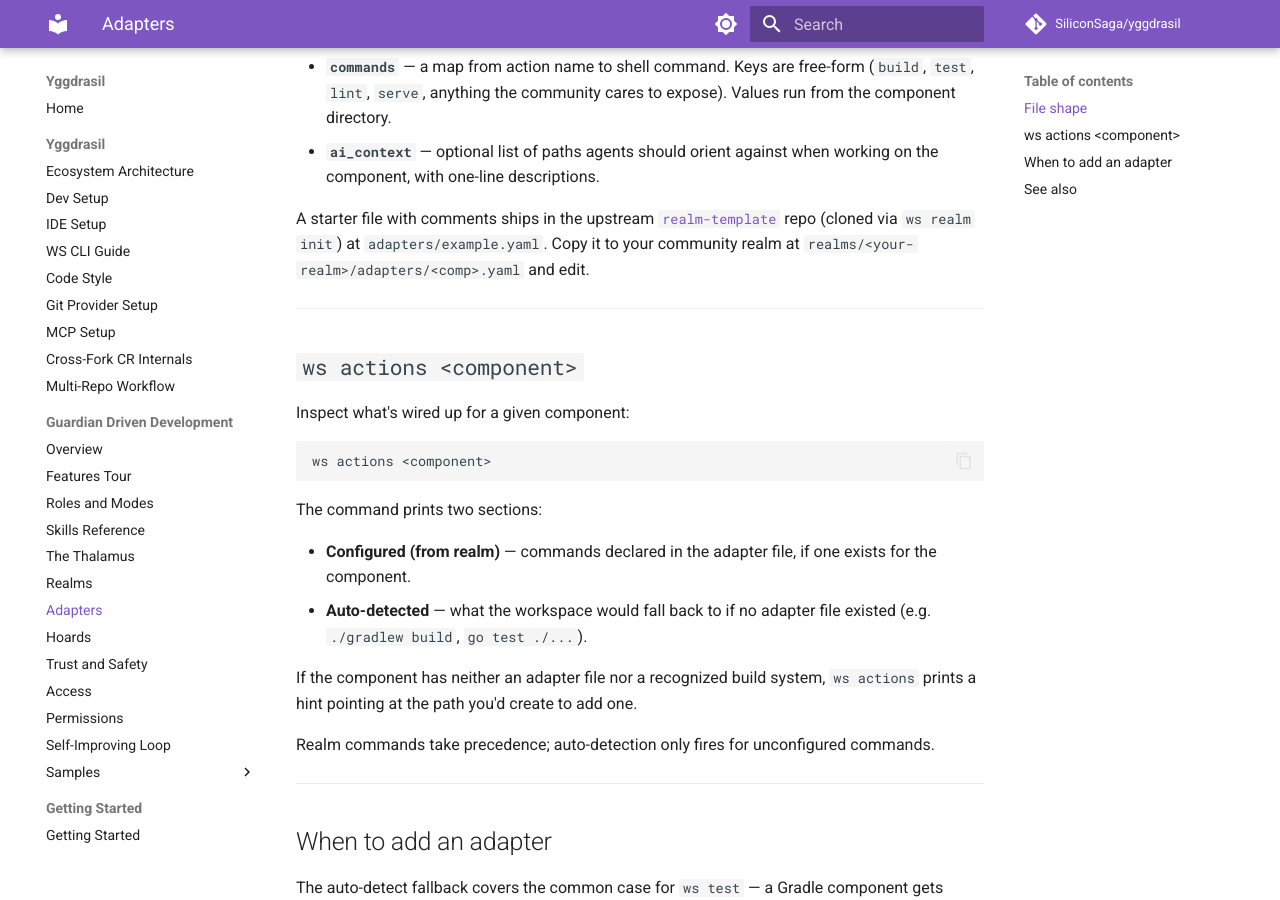
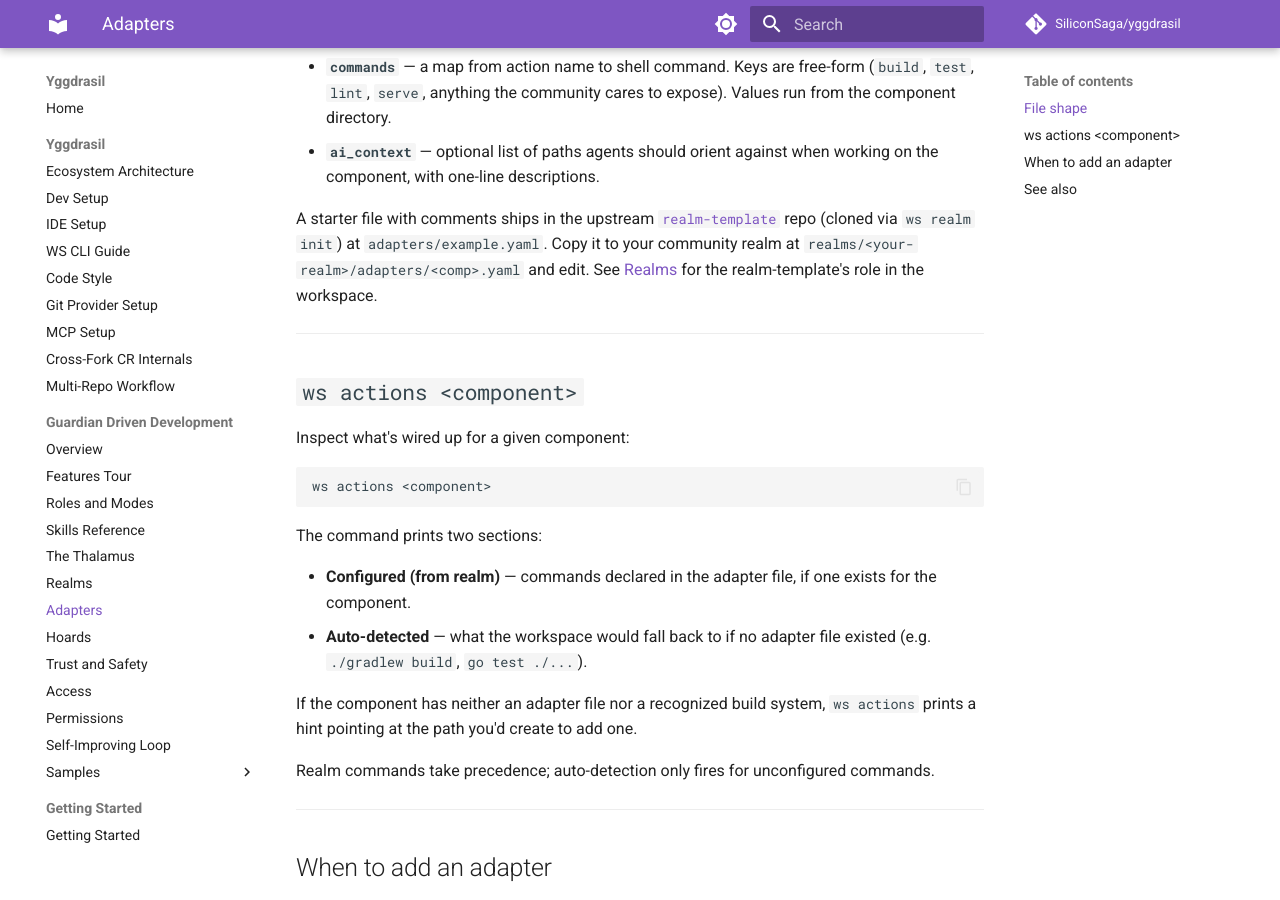
Before and after one commit to SiliconSaga/yggdrasil, an MkDocs documentation site: the page built from docs/gdd/adapters.md, in a window 1280 px wide and 900 px high, scrolled down 820 px. Built offline with MkDocs 1.6.1 and Material for MkDocs 9.7.7, drawn with Linux system fonts in a browser that asks for light colours; comment, search, counter and statistics services are not loaded.

Commit message:
fix(docs): point realm-template link at the actual upstream repo (CR follow-up on PR #56)
CodeRabbit follow-up on the previous fix (4e56c5c): the
`realm-template` link was repointed at `realms.md` (a local doc),
but the text says "upstream `realm-template` repo" — readers
clicking it expect to land on the repo, not a local page.

Point the link at the actual upstream repo
(https://github.com/SiliconSaga/realm-template) where readers can
browse `adapters/example.yaml` directly. Keep a separate trailing
sentence pointing at the local Realms page for the conceptual
context.

Co-Authored-By: Claude Opus 4.6 <noreply@anthropic.com>

```diff
--- a/docs/gdd/adapters.md
+++ b/docs/gdd/adapters.md
@@ -43,9 +43,11 @@ ai_context:
   against when working on the component, with one-line descriptions.
 
 A starter file with comments ships in the upstream
-[`realm-template`](realms.md) repo (cloned via `ws realm init`) at
-`adapters/example.yaml`. Copy it to your community realm at
-`realms/<your-realm>/adapters/<comp>.yaml` and edit.
+[`realm-template`](https://github.com/SiliconSaga/realm-template) repo
+(cloned via `ws realm init`) at `adapters/example.yaml`. Copy it to
+your community realm at `realms/<your-realm>/adapters/<comp>.yaml`
+and edit. See [Realms](realms.md) for the realm-template's role in
+the workspace.
 
 ---
 
```
